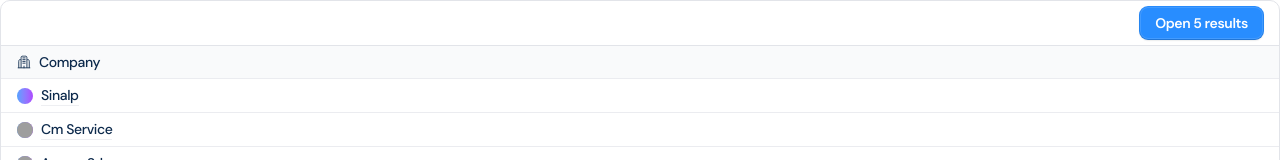
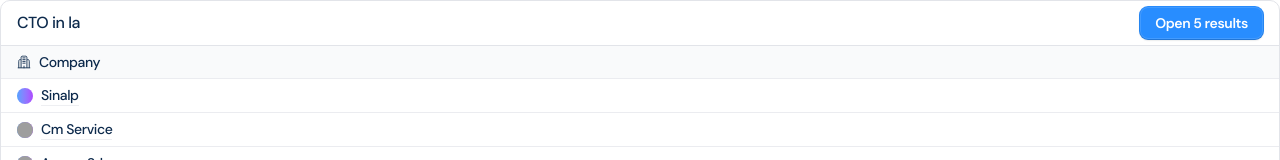
Before and after one commit to ListKit-io/listkit-widget-chatgpt-fe, a React (Vite) app: page / in a window 1280 px wide. Shown: the top 160 px of the page. Built offline with nearby package versions, Linux system fonts and the light colour scheme; grey boxes are pictures that could not be loaded.

Commit message:
fix cto and other in uppercase

```diff
--- a/src/main.tsx
+++ b/src/main.tsx
@@ -1,10 +1,9 @@
 // src/main.tsx
-console.log("WIDGET BUILD 04-12-2025 v2");
+console.log("WIDGET BUILD 05-12-2025 v1");
 
 import React from "react";
 import ReactDOM from "react-dom/client";
 
-import type { WidgetId } from "./widgets/types";
 import { WidgetRenderer } from "./WidgetRenderer";
 
 const data = {
@@ -14,6 +13,7 @@ const data = {
     country: ["italy"],
     jobTitle: ["founder", "ceo"],
   },
+  title: "cto in la",
   result_count: 5,
   results: [
     {
--- a/src/widgets/WidgetPeopleBase.tsx
+++ b/src/widgets/WidgetPeopleBase.tsx
@@ -35,18 +35,35 @@ export const PeopleBaseWidget: React.FC<PeopleBaseProps> = ({
 
   console.log("widget people", templateId);
 
+  const checkValueTextUppercase = (value: string) => {
+    const m = ["cxo", "vp", "ceo", "cmo", "pm", "cto", "coo", "cro"];
+    if (value && value?.trim()) {
+      const str = value.trim().toLowerCase();
+      m.forEach((item) => {
+        if (str.includes(item)) {
+          const regex = new RegExp(`\\b${item}\\b`, "gi");
+          value = value.replace(regex, item.toUpperCase());
+        }
+      });
+    }
+    return value;
+  };
+
   return (
     <>
       <div className="container">
         <div className="title-block">
-          <span className="title-block__text">{data?.title || ""}</span>
+          <span className="title-block__text">{checkValueTextUppercase(data?.title || "")}</span>
           <a
             href={link}
             target="_blank"
             className="title-block__button"
             type="button"
           >
-            Open {data?.results?.length > 0 ? `${data?.result_count ? data?.result_count : ""} results` : ' web'}
+            Open{" "}
+            {data?.results?.length > 0
+              ? `${data?.result_count ? data?.result_count : ""} results`
+              : " web"}
           </a>
         </div>
 
@@ -337,7 +354,7 @@ export const PeopleBaseWidget: React.FC<PeopleBaseProps> = ({
                   {templateId === "people-base" && (
                     <td className="table__td">
                       <div className="table__flex capitalize">
-                        {item.jobTitle}
+                        {checkValueTextUppercase(item.jobTitle)}
                       </div>
                     </td>
                   )}
@@ -345,7 +362,11 @@ export const PeopleBaseWidget: React.FC<PeopleBaseProps> = ({
               ))}
             </tbody>
           </table>
-          {data?.results.length === 0 && <div className="no-data">No results here - try the full search in the app</div>}
+          {data?.results.length === 0 && (
+            <div className="no-data">
+              No results here - try the full search in the app
+            </div>
+          )}
         </div>
       </div>
     </>
```
Also changed, not shown: src/file/listkit-mcp-widgets.es.js.
